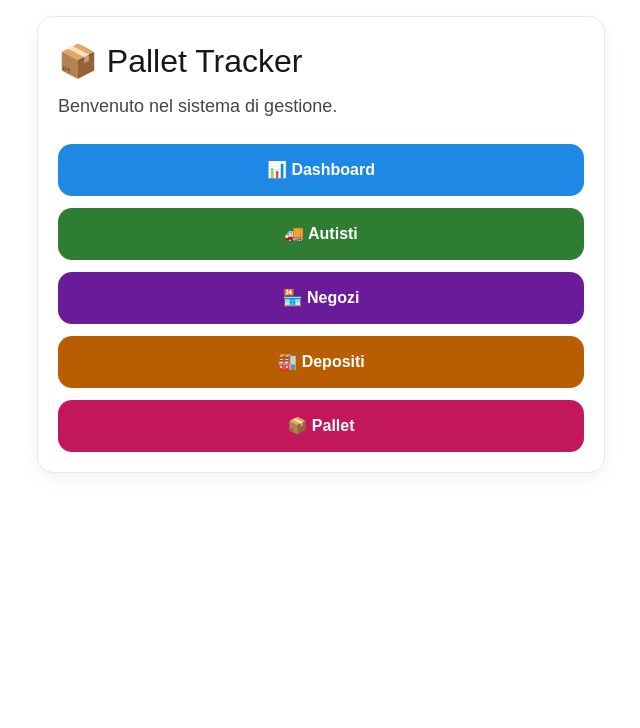
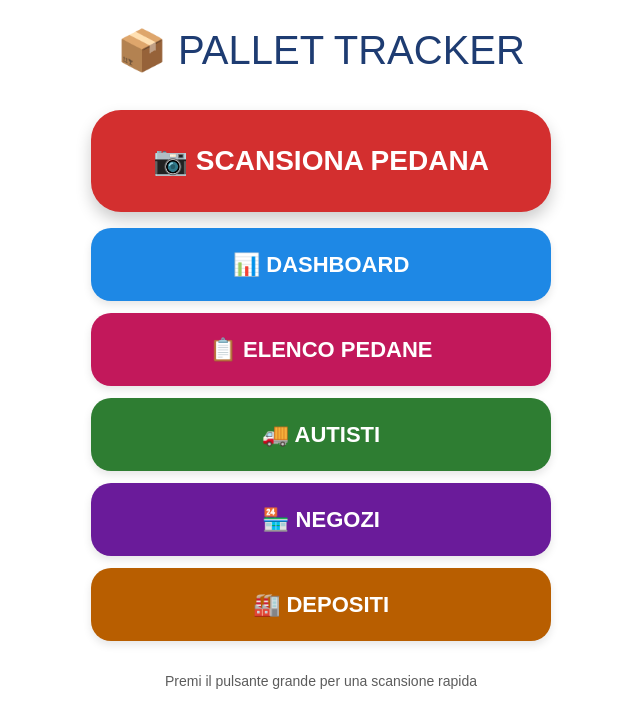
Before and after one commit to lucamandis89/pallet-tracker-v2, a Next.js app: page / in a window 1280 px wide. Shown: the top 728 px of the page, without its empty margins (319-959 px from the left). Built offline with nearby package versions, Linux system fonts and the light colour scheme.

Commit message:
Update page.tsx

```diff
--- a/app/page.tsx
+++ b/app/page.tsx
@@ -3,57 +3,69 @@
 import Link from "next/link";
 
 export default function HomePage() {
-  // Stili presi dalle altre pagine per coerenza
-  const cardStyle: React.CSSProperties = {
-    background: "white",
-    border: "1px solid #e9e9e9",
-    borderRadius: 16,
-    padding: 20,
-    boxShadow: "0 6px 18px rgba(0,0,0,0.05)",
-  };
+  const bigButtonStyle = (bg: string) => ({
+    display: "block",
+    padding: "30px",
+    background: bg,
+    color: "white",
+    textDecoration: "none",
+    borderRadius: "30px",
+    fontWeight: "bold",
+    fontSize: "28px",
+    textAlign: "center" as const,
+    marginBottom: "16px",
+    boxShadow: "0 8px 16px rgba(0,0,0,0.2)",
+    transition: "transform 0.1s ease",
+    cursor: "pointer",
+  });
 
-  const btnStyle = (bg: string, color = "white") => ({
-    padding: "14px 20px",
-    borderRadius: 14,
-    border: "none",
-    fontWeight: 900 as const,
-    cursor: "pointer",
+  const secondaryButtonStyle = (bg: string) => ({
+    display: "block",
+    padding: "20px",
     background: bg,
-    color,
+    color: "white",
     textDecoration: "none",
-    display: "inline-block",
+    borderRadius: "20px",
+    fontWeight: "bold",
+    fontSize: "22px",
     textAlign: "center" as const,
-    fontSize: 16,
+    marginBottom: "12px",
+    boxShadow: "0 4px 8px rgba(0,0,0,0.1)",
   });
 
   return (
-    <div style={{ padding: 16, maxWidth: 600, margin: "0 auto" }}>
-      <div style={cardStyle}>
-        <h1 style={{ fontSize: 32, marginBottom: 8, marginTop: 0 }}>
-          📦 Pallet Tracker
-        </h1>
-        <p style={{ fontSize: 18, opacity: 0.8, marginBottom: 24 }}>
-          Benvenuto nel sistema di gestione.
-        </p>
+    <div style={{ padding: 20, maxWidth: 500, margin: "0 auto" }}>
+      <h1 style={{ fontSize: 40, textAlign: "center", marginBottom: 30, color: "#1e3c72" }}>
+        📦 PALLET TRACKER
+      </h1>
 
-        <nav style={{ display: "flex", flexDirection: "column", gap: 12 }}>
-          <Link href="/dashboard" style={btnStyle("#1e88e5")}>
-            📊 Dashboard
-          </Link>
-          <Link href="/drivers" style={btnStyle("#2e7d32")}>
-            🚚 Autisti
-          </Link>
-          <Link href="/shops" style={btnStyle("#6a1b9a")}>
-            🏪 Negozi
-          </Link>
-          <Link href="/depots" style={btnStyle("#b85e00")}>
-            🏭 Depositi
-          </Link>
-          <Link href="/pallets" style={btnStyle("#c2185b")}>
-            📦 Pallet
-          </Link>
-        </nav>
-      </div>
+      <Link href="/scan" style={bigButtonStyle("#d32f2f")}>
+        📷 SCANSIONA PEDANA
+      </Link>
+
+      <Link href="/dashboard" style={secondaryButtonStyle("#1e88e5")}>
+        📊 DASHBOARD
+      </Link>
+
+      <Link href="/pallets" style={secondaryButtonStyle("#c2185b")}>
+        📋 ELENCO PEDANE
+      </Link>
+
+      <Link href="/drivers" style={secondaryButtonStyle("#2e7d32")}>
+        🚚 AUTISTI
+      </Link>
+
+      <Link href="/shops" style={secondaryButtonStyle("#6a1b9a")}>
+        🏪 NEGOZI
+      </Link>
+
+      <Link href="/depots" style={secondaryButtonStyle("#b85e00")}>
+        🏭 DEPOSITI
+      </Link>
+
+      <p style={{ textAlign: "center", marginTop: 30, opacity: 0.7, fontSize: 14 }}>
+        Premi il pulsante grande per una scansione rapida
+      </p>
     </div>
   );
 }
```
